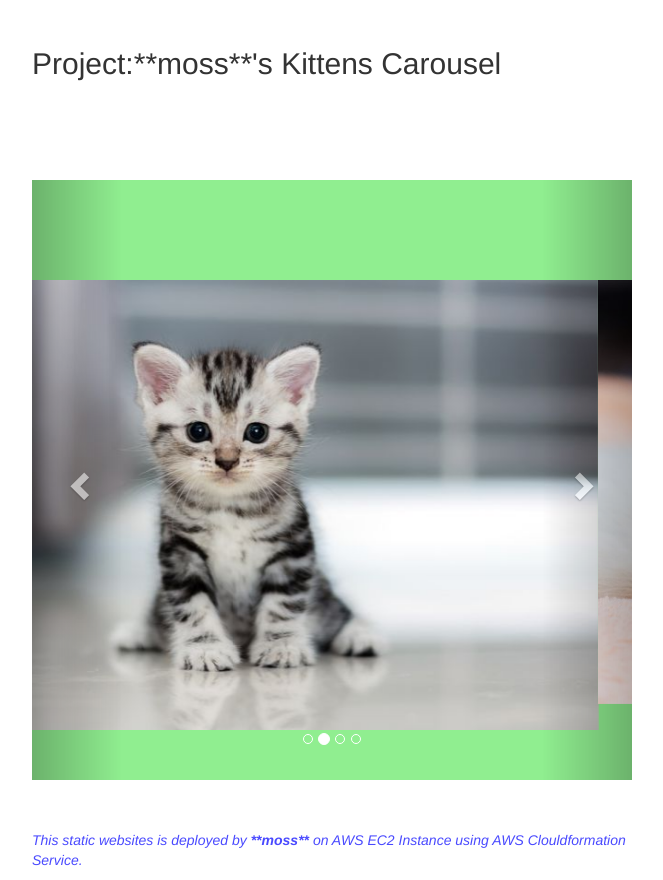
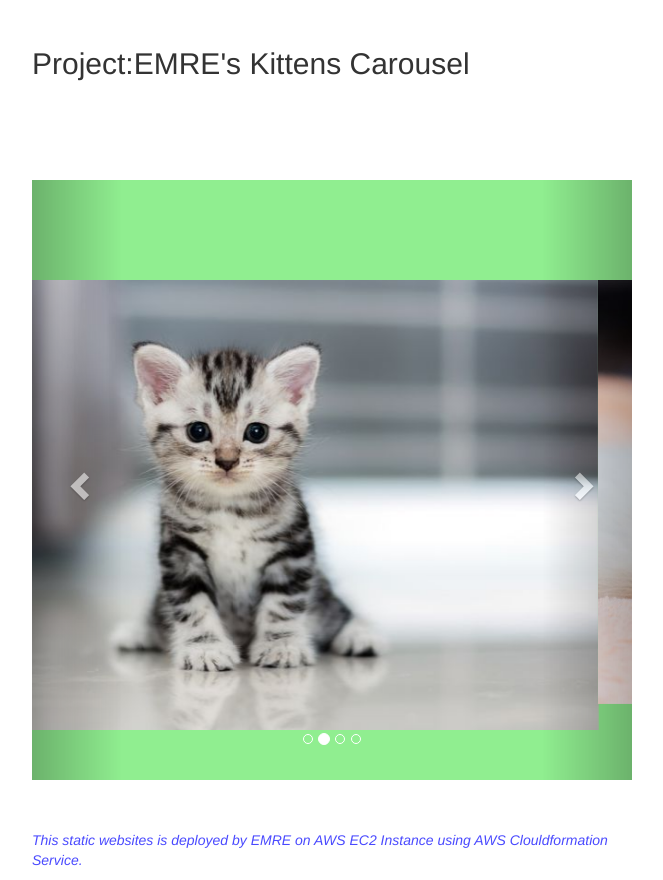
Before and after one commit to 14081991/CloudFormation-kittens-carousel-static-website-ec2, a plain HTML site: page static-web/index.html in a window 1280 px wide. Shown: the part 403-1283 px from the top of the page, without its empty margins (308-971 px from the left). Drawn offline with nearby package versions, Linux system fonts and the light colour scheme.

Commit message:
Update index.html

```diff
--- a/static-web/index.html
+++ b/static-web/index.html
@@ -4,7 +4,7 @@
 <head>
     <meta charset="UTF-8" />
     <meta name="viewport" content="width=device-width, initial-scale=1.0" />
-    <title>Clarusway Project - 001</title>
+    <title>Emre's Project - 001</title>
     <link rel="stylesheet" href="https://maxcdn.bootstrapcdn.com/bootstrap/3.4.1/css/bootstrap.min.css">
     <script src="https://ajax.googleapis.com/ajax/libs/jquery/3.5.1/jquery.min.js"></script>
     <script src="https://maxcdn.bootstrapcdn.com/bootstrap/3.4.1/js/bootstrap.min.js"></script>
@@ -42,7 +42,7 @@
 
     <div><img src="https://clarusway.com/wp-content/uploads/2020/06/clarusway_logo.png" /></div>
 
-    <h2> Project:**moss**'s Kittens Carousel</h2>
+    <h2> Project:EMRE's Kittens Carousel</h2>
 
     <div id="myCarousel" class="carousel slide" data-ride="carousel">
         <!-- Indicators -->
@@ -81,7 +81,7 @@
     </div>
 
 
-    <p class="footnote"><i>This static websites is deployed by <b> **moss**</b> on AWS EC2 Instance using AWS
+    <p class="footnote"><i>This static websites is deployed by EMRE on AWS EC2 Instance using AWS
       Clouldformation Service.</i></p>
 </body>
 
```
